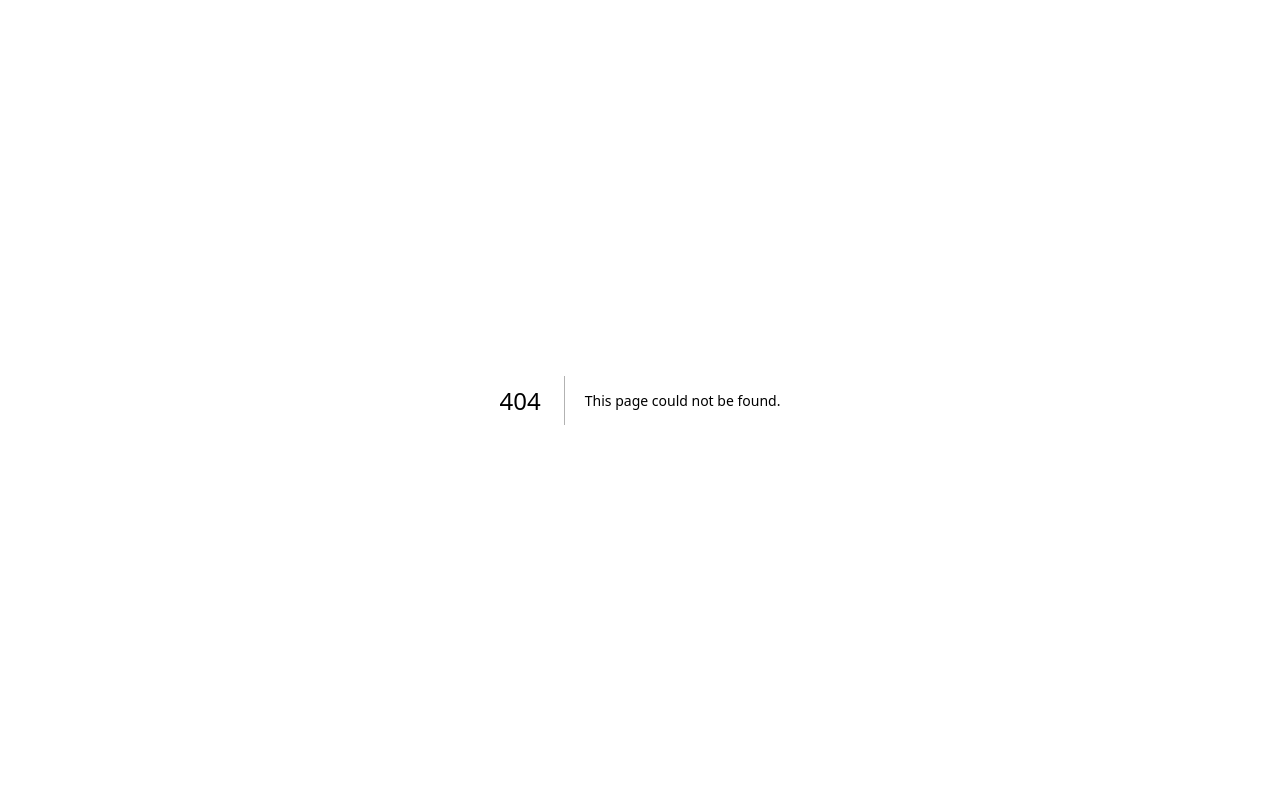
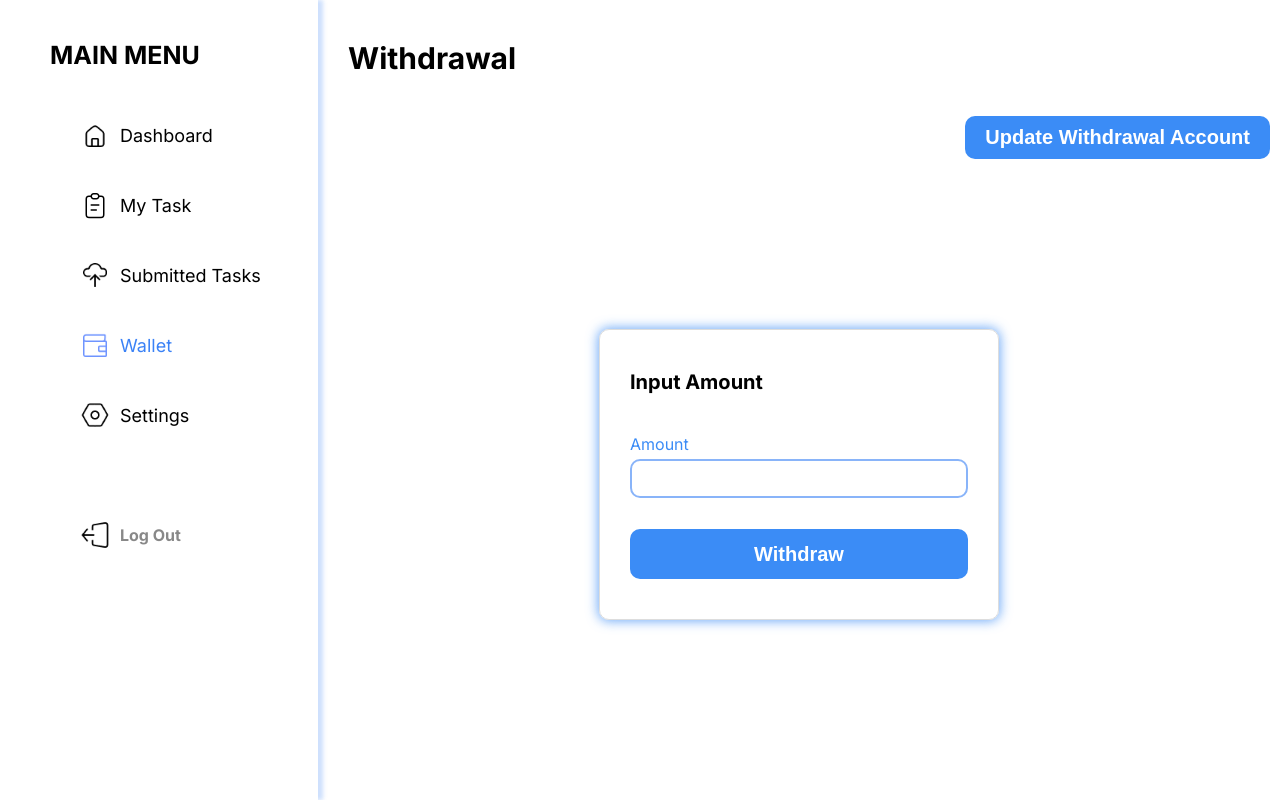
Before and after one commit to Elviscious/TaskHub, a Next.js app: page /workerdashboard/wallet/payout in a window 1280 px wide. Before the commit this address had no page. Built offline with nearby package versions, Linux system fonts and the light colour scheme.

Commit message:
flutterwave

```diff
--- /dev/null
+++ b/app/api/flutterwave/banks/route.js
@@ -0,0 +1,19 @@
+import { NextResponse } from "next/server";
+
+export async function GET() {
+  try {
+    const res = await fetch("https://api.flutterwave.com/v3/banks/NG", {
+      headers: {
+        Authorization: `Bearer ${process.env.FLW_SECRET_KEY}`,
+      },
+    });
+
+    const data = await res.json();
+    return NextResponse.json(data);
+  } catch (error) {
+    return NextResponse.json(
+      { error: "Failed to fetch banks" },
+      { status: 500 }
+    );
+  }
+}
--- a/app/context/context.js
+++ b/app/context/context.js
@@ -17,6 +17,7 @@ export function AppProvider({ children }) {
   const baseUrl = "https://fxdt20jg-7098.uks1.devtunnels.ms";
   const payStackKey = "pk_test_d92b377495b5cad6b95b209b463a988d39f89305";
   const secretKey = "sk_test_9e531ed1d83a16b43e802ea534ff64fcb102ae3b";
+  const publicKey = "FLWPUBK-dcb2c3d7a40710253a632b3d6e20468e-X";
 
   //   Restore the token on page load
   // useEffect(() => {
@@ -131,6 +132,7 @@ export function AppProvider({ children }) {
         fetchWorkerBalance,
         payStackKey,
         secretKey,
+        publicKey,
       }}
     >
       {children}
--- /dev/null
+++ b/app/workerdashboard/wallet/payout/page.js
@@ -0,0 +1,124 @@
+"use client";
+
+import styles from "@/app/workerdashboard/wallet/withdraw/page.module.css";
+import React, { useState, useEffect, useContext } from "react";
+import { AppContext } from "@/app/context/context";
+import { useRouter } from "next/navigation";
+
+export default function PayOut() {
+  const [amount, setAmount] = useState("");
+  const [successful, setSuccessful] = useState(false);
+  const [loading, setLoading] = useState(false);
+  const router = useRouter();
+  const { baseUrl } = useContext(AppContext);
+
+  const withdrawMoney = async (e) => {
+    e.preventDefault();
+    const token = localStorage.getItem("token");
+
+    const withdrawDetails = {
+      amount: amount,
+    };
+
+    setLoading(true);
+
+    try {
+      const res = await fetch(`${baseUrl}/api/Payment/InitiateTransfer`, {
+        method: "POST",
+        headers: {
+          "Content-Type": "application/json",
+          Authorization: `Bearer ${token}`,
+        },
+        body: JSON.stringify(withdrawDetails),
+      });
+
+      const data = await res.json();
+      console.log(data);
+
+      setSuccessful(true);
+    } catch (error) {
+      console.log(error);
+    } finally {
+      setLoading(false);
+    }
+  };
+
+  return (
+    <div style={{ paddingTop: 40 }}>
+      <h1 style={{ marginLeft: 30 }}>Withdrawal</h1>
+
+      <div>
+        <div style={{ display: "flex", justifySelf: "right", marginRight: 10 }}>
+          <button className={styles.updateWithdrawal}>
+            Update Withdrawal Account
+          </button>
+        </div>
+        <div className={styles.container}>
+          <div className={styles.card}>
+            <h2>Input Amount</h2>
+            <form className={styles.cardForm}>
+              <div className={styles.inputGroup}>
+                <div className={styles.inputField}>
+                  <label htmlFor="accountNumber" style={{ color: "#3b8cf6" }}>
+                    Amount
+                  </label>
+                  <input
+                    type="number"
+                    name="amount"
+                    id="amount"
+                    value={amount}
+                    onChange={(e) => setAmount(e.target.value)}
+                    //   placeholder="1234 5678 9012 3456"
+                    required
+                    maxLength={16}
+                  />
+                </div>
+              </div>
+
+              <button
+                type="submit"
+                className={styles.payButton}
+                onClick={withdrawMoney}
+                style={{
+                  cursor: loading ? "not-allowed" : "pointer",
+                  opacity: loading ? 0.7 : 1,
+                }}
+              >
+                {loading ? "Processing..." : "Withdraw"}
+              </button>
+            </form>
+          </div>
+        </div>
+      </div>
+
+      {successful && (
+        <div className={styles.successful}>
+          <div
+            className={styles.successfulContent}
+            onClick={() => {
+              setSuccessful(false);
+              router.push("/workerdashboard/wallet");
+            }}
+          >
+            <img
+              src="/Check_ring_light.png"
+              alt="check"
+              className={styles.checkImage}
+            />
+
+            <p
+              style={{
+                color: "black",
+                fontSize: 24,
+                fontWeight: "bold",
+                textAlign: "center",
+              }}
+            >
+              Transfer was successful!
+            </p>
+          </div>
+        </div>
+      )}
+    </div>
+  );
+}
--- a/app/workerdashboard/wallet/withdraw/page.module.css
+++ b/app/workerdashboard/wallet/withdraw/page.module.css
@@ -94,6 +94,52 @@
   }
 }
 
+.successful {
+  position: fixed;
+  top: 0;
+  left: 0;
+  width: 100%;
+  height: 100%;
+  background: white;
+  display: flex;
+  align-items: center;
+  justify-content: center;
+  z-index: 100;
+  backdrop-filter: blur(6px);
+  background-color: rgba(0, 0, 0, 0.3);
+}
+.successfulContent {
+  background: #fff;
+  padding: 40px;
+  margin: 0 15px;
+  border-radius: 12px;
+  /* width: 600px; */
+  box-shadow: 0 4px 12px rgba(0, 0, 0, 0.3);
+  animation: fadeIn 0.2s ease-in-out;
+  overflow-y: auto;
+}
+.checkImage {
+  width: 200px;
+  height: 200px;
+  /* margin: 0 45px; */
+  display: flex;
+  justify-self: center;
+  align-items: center;
+}
+
+.updateWithdrawal {
+  padding: 10px 20px;
+  background: #3b8cf6;
+  color: #fff;
+  width: 100%;
+  /* height: 50px; */
+  border: none;
+  border-radius: 10px;
+  font-size: 20px;
+  font-weight: 600;
+  transition: all 0.3s ease-in-out;
+}
+
 @media (max-width: 520px) {
   .card {
     min-width: 90%;
```
Also changed, not shown: app/workerdashboard/wallet/withdraw/components/card.js (+131 -31 lines).
